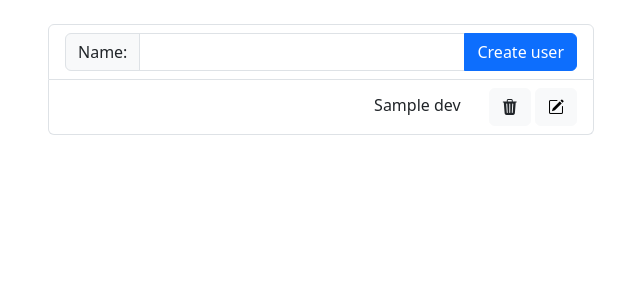
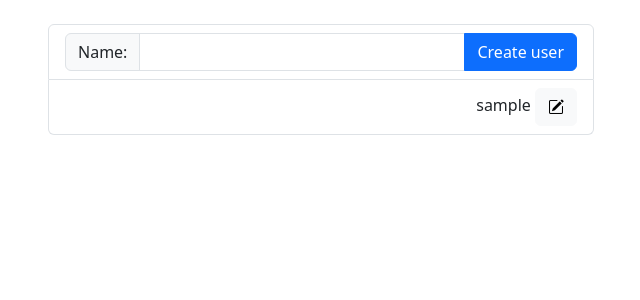
Before and after one commit to Sykora-J/tourdeapp23, a Flask app: template app/templates/dev_list.html in a window 1280 px wide. Shown: the part 58-358 px from the top of the page, without its empty margins (319-959 px from the left). Run offline with Flask 2, Linux system fonts and the light colour scheme; the template is opened without the code that fills it: most values are stand-ins (such as "Sample title", 1, 10 or a date in 2020).

Commit message:
Adam and me: Fixed: new log, update log, delete log Started: Create user

```diff
--- a/app/app.py
+++ b/app/app.py
@@ -9,7 +9,6 @@ from . import db
 
 app = Flask(__name__)
 app.secret_key = b'f01790380dc11025fcc4c8008d127a3b9da5f20199ce85efbd4bab36f68bd43d'
-
 
 app.config.from_mapping(
     DATABASE=os.path.join(app.instance_path, 'tourdeflask.sqlite'),
@@ -58,7 +57,8 @@ def dev_form():  # put application's code here
     devs = db.select_all_users()
     log = []
     langs = db.list_langs()
-    return render_template('dev_list.html', devs=devs, log=log, langs=langs)
+    user_id = session['admin']
+    return render_template('dev_list.html', devs=devs, log=log, langs=langs, user_id=user_id)
 
 
 @app.route('/edit_log/<int:log_id>')
@@ -74,25 +74,36 @@ def logout():
     # remove the username from the session if it's there
     session.pop('user_id', None)
     session.pop('username', None)
-    session.pop('bool_admin', None)
+    session.pop('admin', None)
     return redirect('/')
 
 
 @app.route('/delete_dev/<int:developer_id>')
 def dev_delete(developer_id):
-    db.delete_dev(developer_id)
-    return redirect('/devs')
+    if session['admin']:
+        db.delete_dev(developer_id)
+        return redirect('/devs')
+    abort(400, 'Error - Invalid permission')
 
 
 @app.route('/create_dev', methods=['POST', 'GET'])
 def dev_insert():  # put application's code here
-    if request.method == 'POST':
-        new_name = request.form.get('new_name', type=str)
-        if new_name != '':
-            result = db.insert_dev(new_name)
-            if result == 'Error':
-                abort(400, 'Name already exists.')
-    return redirect('/devs')
+    if session['admin']:
+        if request.method == 'POST':
+            fname = request.form.get('fname', type=str).strip()
+            lname = request.form.get('lname', type=str).strip()
+            username = request.form.get('username', type=str).strip()
+            mail = request.form.get('mail', type=str).strip()
+            password = request.form.get('password', type=str)
+            bool_admin = request.form.get('bool_admin', type=int)
+            if all([fname != "", lname != "", username != "", mail != "", password != "", ]):
+                result = db.insert_dev(fname, lname, username, mail, password, bool_admin)
+                if "Error" in result:
+                    abort(400, result)
+            else:
+                abort(400, "Error - something is missing")
+        return redirect('/devs')
+    return redirect('/')
 
 
 @app.route('/edit_dev/<int:developer_id>', methods=['POST', 'GET'])
@@ -105,65 +116,41 @@ def dev_edit(developer_id):  # put application's code here
     return redirect('/devs')
 
 
-@app.route('/new/All', methods=['POST', 'GET'])
+@app.route('/new_log', methods=['POST', 'GET'])
 def log_form():  # put application's code here
     if request.method == 'POST':
-        name = request.form.get('dev', type=str)
+        dev_id = session["user_id"]
         work_date = request.form.get('work_date', type=str)
         lang = request.form.get('lang', type=str)
         duration = request.form.get('duration', type=int)
         rating = request.form.get('rating', type=int)
         note = request.form.get('note', type=str)
-        result = db.insert_log(name, work_date, lang, duration, rating, note)
+        result = db.insert_log(dev_id, work_date, lang, duration, rating, note)
         if result == 'Error':
             abort(400, 'Developer does not exist.')
     return redirect('/')
 
 
-@app.route('/dev/new/<int:dev_id>', methods=['POST', 'GET'])
-def dev_log_form(dev_id):  # put application's code here
+@app.route('/delete_log/<int:log_id>')
+def log_delete(log_id):
+    result = db.delete_log(log_id, session['user_id'])
+    if "Error" in result:
+        abort(400, result)
+    return redirect('/')
+
+
+@app.route('/edit/<int:log_id>', methods=['POST', 'GET'])
+def log_update(log_id):
     if request.method == 'POST':
-        name = request.form.get('dev', type=str)
         work_date = request.form.get('work_date', type=str)
         lang = request.form.get('lang', type=str)
         duration = request.form.get('duration', type=int)
         rating = request.form.get('rating', type=int)
         note = request.form.get('note', type=str)
-        result = db.insert_log(name, work_date, lang, duration, rating, note)
-        if result == 'Error':
-            abort(400, 'Developer does not exist.')
-    return redirect('/dev/' + str(dev_id))
-
-
-@app.route('/delete_log/<int:log_id>')
-def log_delete(log_id):
-    db.delete_log(log_id)
+        result = db.update_log(log_id, session['user_id'], work_date, lang, duration, rating, note)
+        if "Error" in result:
+            abort(400, result)
     return redirect('/')
-
-
-@app.route('/dev/delete_log/<int:log_id>')
-def dev_log_delete(log_id):
-    log = db.select_one_log(log_id)
-    dev_id = log['developer_id']
-    db.delete_log(log_id)
-    return redirect('/dev/' + str(dev_id))
-
-
-@app.route('/edit/<int:log_id>', methods=['POST', 'GET'])
-def log_update(log_id):
-    dev_id = ''
-    if request.method == 'POST':
-        name = request.form.get('dev', type=str)
-        work_date = request.form.get('work_date', type=str)
-        lang = request.form.get('lang', type=str)
-        duration = request.form.get('duration', type=int)
-        rating = request.form.get('rating', type=int)
-        note = request.form.get('note', type=str)
-        result = db.update_log(log_id, name, work_date, lang, duration, rating, note)
-        dev_id = str(db.dev_name_to_id(name))
-        if result == 'Error':
-            abort(400, 'Developer or log does not exist.')
-    return redirect('/dev/' + dev_id)
 
 
 if __name__ == '__main__':
--- a/app/db.py
+++ b/app/db.py
@@ -94,7 +94,6 @@ def select_dev_logs(developer_id):
         'where developer_id=? order by work_date desc, dl.id desc', (developer_id,))
     dev_logs = []
     last_date = datetime.strptime('0001-01-01', "%Y-%m-%d")
-    print(datetime.strptime('0001-01-01', "%Y-%m-%d"))
     for row in rows:
         date = datetime.strptime(row['work_date'], "%Y-%m-%d")
         if last_date != date:
@@ -125,11 +124,10 @@ def select_all_users():
     for row in rows:
         devs.append(CompleteUser(row['id'], row['fname'], row['lname'],
                                  row['username'], row['mail'], row['password'], bool(row['bool_admin'])))
-    return devs  # devs is a list containing name and dev_id
+    return devs  # devs is a list containing CompleteUsers
 
 
-def insert_log(name, work_date, lang, duration, rating, note):
-    dev_id = dev_name_to_id(name)
+def insert_log(dev_id, work_date, lang, duration, rating, note):
     if dev_id is None:
         return 'Error'
     get_db().execute('insert into devlog (work_date, lang, duration, rating, note, developer_id) values (?,?,?,?,?,?)',
@@ -138,37 +136,50 @@ def insert_log(name, work_date, lang, duration, rating, note):
     return 'OK'
 
 
-def delete_log(log_id):
-    get_db().execute('delete from devlog where id=?', (log_id,))
-    get_db().commit()
+def delete_log(log_id, user_id):
+    cur = get_db().execute('select developer_id from devlog where id=? limit 1', (log_id,))
+    row = cur.fetchone()
+    cur.close()
+    if row is None:
+        return "Error - Log doesn't exist"
+    if row['developer_id'] == user_id:
+        get_db().execute('delete from devlog where id=?', (log_id,))
+        get_db().commit()
+        return "OK"
+    return "Error - no permission"
 
 
-def update_log(log_id, name, work_date, lang, duration, rating, note):
-    developer_id = dev_name_to_id(name)
-    if developer_id is None:
-        return 'Error'
-    try:
-        get_db().execute(
-            'update devlog set work_date=?, lang=?, duration=?, rating=?, note=?, developer_id=?  where id=?',
-            (work_date, lang, duration, rating, note, developer_id, log_id))
-    except sqlite3.Error as e:
-        return 'Error'
-    get_db().commit()
-    return 'OK'
+def update_log(log_id, dev_id, work_date, lang, duration, rating, note):
+    cur = get_db().execute('select developer_id from devlog where id=? limit 1', (log_id,))
+    row = cur.fetchone()
+    cur.close()
+    if row is None:
+        return "Error - Log doesn't exist"
+    if row['developer_id'] == dev_id:
+        try:
+            get_db().execute(
+                'update devlog set work_date=?, lang=?, duration=?, rating=?, note=?, developer_id=?  where id=?',
+                (work_date, lang, duration, rating, note, dev_id, log_id))
+        except sqlite3.Error as e:
+            return 'Error - Database error'
+        get_db().commit()
+        return 'OK'
+    return "Error - no permission"
 
 
-def insert_dev(new_name):
-    name = new_name.strip()
+def insert_dev(fname, lname, username, mail, password, bool_admin):
     try:
-        get_db().execute('insert into developer (username) values (?)', (name,))
+        get_db().execute('insert into developer (fname, lname, username, mail, password, bool_admin) values (?,?,?,?,?,?)',
+                         (fname, lname, username, mail, password, bool_admin))
     except sqlite3.Error as e:
-        return 'Error'
+        return 'Error - username or mail already exists'
     get_db().commit()
     return 'OK'
 
 
 def delete_dev(dev_id):
     get_db().execute('delete from developer where id=?', (dev_id,))
+    get_db().commit()
     get_db().execute('delete from devlog where developer_id=?', (dev_id,))
     get_db().commit()
 
--- a/app/templates/_log_form.html
+++ b/app/templates/_log_form.html
@@ -1,7 +1,7 @@
 <div class="modal fade" id="NewLog" tabindex="-1" aria-labelledby="NewLogLabel" aria-hidden="true">
     <div class="modal-dialog">
         <div class="modal-content">
-            <form action="new/{{ dev_id }}" method=post>
+            <form action="/new_log" method=post>
                 <div class="modal-header">
                     <h1 class="modal-title fs-5" id="NewLogLabel">New log</h1>
                     <button type="button" class="btn-close" data-bs-dismiss="modal" aria-label="Close"></button>
--- a/app/templates/dev_list.html
+++ b/app/templates/dev_list.html
@@ -21,29 +21,31 @@
                     </li>
                     {% for dev in devs %}
                         <li class="list-group-item text-end">
-                            {{ dev.name }}
-                            <a class="btn btn-light ms-4" href="/delete_dev/{{ dev.dev_id }}"><i
+                            {{ dev.username }}
+                            {% if user_id != dev.user_id %}
+                            <a class="btn btn-light ms-4" href="/delete_dev/{{ dev.user_id }}"><i
                                     class="bi bi-trash3-fill"></i></a>
+                            {% endif %}
                             <button type="button" class="btn btn-light" data-bs-toggle="modal"
-                                    data-bs-target="#edit_{{ dev.dev_id }}">
+                                    data-bs-target="#edit_{{ dev.user_id }}">
                                 <i class="bi bi-pencil-square"></i>
                             </button>
-                            <div class="modal fade" id="edit_{{ dev.dev_id }}" tabindex="-1"
-                                 aria-labelledby="{{ dev.dev_id }}_label"
+                            <div class="modal fade" id="edit_{{ dev.user_id }}" tabindex="-1"
+                                 aria-labelledby="{{ dev.user_id }}_label"
                                  aria-hidden="true">
                                 <div class="modal-dialog">
                                     <div class="modal-content">
                                         <div class="modal-header">
-                                            <h1 class="modal-title fs-5" id="{{ dev.dev_id }}_label">Change name</h1>
+                                            <h1 class="modal-title fs-5" id="{{ dev.user_id }}_label">Change name</h1>
                                             <button type="button" class="btn-close" data-bs-dismiss="modal"
                                                     aria-label="Close"></button>
                                         </div>
-                                        <form action="/edit_dev/{{ dev.dev_id }}" method="post">
+                                        <form action="/edit_dev/{{ dev.user_id }}" method="post">
                                             <div class="modal-body">
                                                 <div class="input-group">
                                                 <span class="input-group-text" id="basic-addon2">New name:</span>
                                                 <input type="text" class="form-control" id="new_name" name="new_name" maxlength="20"
-                                                       value="{{ dev.name }}">
+                                                       value="{{ dev.username }}">
                                                 </div>
                                             </div>
                                             <div class="modal-footer">
```
Also changed, not shown: app/templates/edit_log_form.html (+0 -9 lines).
